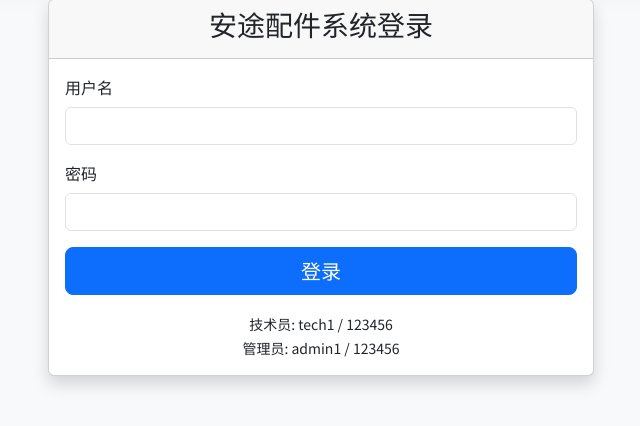
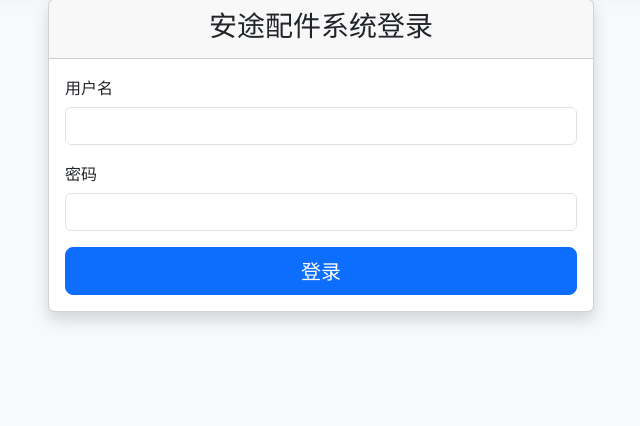
Before and after one commit to josh00123/spb, a Flask app: page /login in a window 1280 px wide. Shown: the part 105-531 px from the top of the page, without its empty margins (319-959 px from the left). Run offline with Flask 3, Linux system fonts and the light colour scheme.

Commit message:
Remove hardcoded login credentials
Removed hardcoded login credentials from the login page.

```diff
--- a/templates/login.html
+++ b/templates/login.html
@@ -24,11 +24,6 @@
                         <button type="submit" class="btn btn-primary btn-lg">登录</button>
                     </div>
                 </form>
-
-                <div class="mt-3 text-center">
-                    <small>技术员: tech1 / 123456</small><br>
-                    <small>管理员: admin1 / 123456</small>
-                </div>
             </div>
         </div>
     </div>
```
